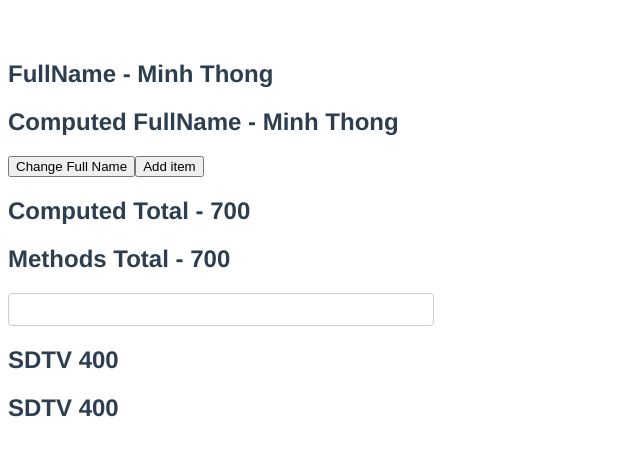
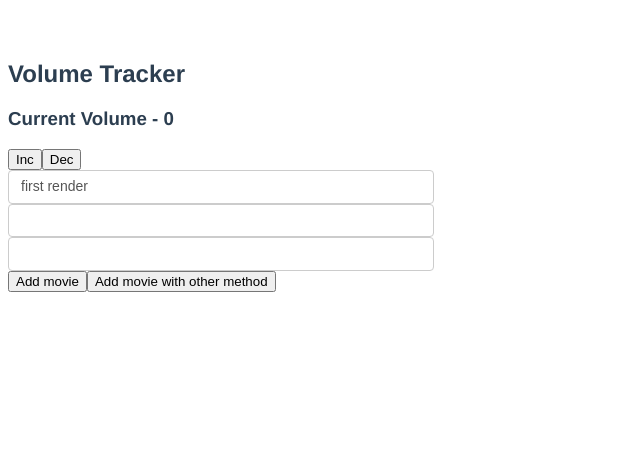
Before and after one commit to thongvm316/VueJs, a Vue app: page / in a window 1280 px wide. Shown: the top 456 px of the page, without its empty margins (0-640 px from the left). Built offline with nearby package versions, Linux system fonts and the light colour scheme.

Commit message:
fn watcher

```diff
--- a/src/App.vue
+++ b/src/App.vue
@@ -1,21 +1,21 @@
 <template>
     <div>
-      <h2>FullName - {{firstName}} {{lastName}}</h2>
-      <h2> Computed FullName - {{ fullName }}</h2>
-      <button @click="changeFullName">Change Full Name</button>
+      <h2>Volume Tracker</h2>
+      <h3>Current Volume - {{ volume }}</h3>
 
-      <button @click="items.push({id: 4, title: 'Keyboard', price: 50})">Add item</button>
-      <h2>Computed Total - {{ total }}</h2>
-      <h2>Methods Total - {{ getTotal() }}</h2>
-      <!-- What is different betweent Computed and Methods? Res: Computed catch result for next render to improve performce, Methods is not., type input and check clg for test behavior -->
+      <div>
+        <button @click="volume += 2">Inc</button>
+        <button @click="volume -= 2">Dec</button>
+      </div>
 
-      <input type="text" v-model="country" name="" id="">
+      <input type="text" v-model="movie" id="">
+      <input type="text" v-model="movieInfo.title" id="">
+      <input type="text" v-model="movieInfo.actor" id="">
 
-      <template v-for="item in items" :key="item.id">
-        <h2 v-if="item.price > 200">{{item.title}}  {{item.price}}</h2>
-      </template>
-
-      <h2 v-for="item in expensiveItems" :key="item.id">{{item.title}}  {{item.price}}</h2>
+      <div>
+        <button @click="movieList.push('Peace and Love')">Add movie</button>
+        <button @click="movieList = movieList.concat(['War'])">Add movie with other method</button> <!-- Can use this to trigger related func on watch config and no need to add deep:true -->
+      </div>
     </div>
 </template>
 
@@ -24,59 +24,45 @@ export default {
   name: 'App',
   data() {
     return {
-     firstName: 'Minh',
-     lastName: 'Thong',
-     items: [
-       {
-         id: 1,
-         title: 'TV',
-         price: 100
-       },
-       {
-         id: 2,
-         title: 'DV',
-         price: 200
-       },
-       {
-         id: 3,
-         title: 'SDTV',
-         price: 400
-       },
-     ],
-     country: ''
+      volume: 0,
+      movie: 'first render',
+      movieInfo: {
+        title: '',
+        actor: ''
+      },
+      movieList: ['316', 'TT1000']
     }
   },
   methods: {
-    getTotal() {
-      console.log('getTotal')
-      return this.items.reduce((total, curr) => (total = total + curr.price), 0)
-    },
-    changeFullName() {
-      this.fullName = 'Ronaldo'
-    }
+
   },
   computed: {
-    // fullName () {
-    //   return `${this.firstName} ${this.lastName}`
-    // },
-    fullName: {
-      get () {
-        console.log('get full name')
-        return `${this.firstName} ${this.lastName}`
-      },
-      set (value) {
-        console.log('set full name')
-        const names = value.split(' ')
-        this.firstName = names[0]
-        this.lastName = names[1]
+
+  },
+  watch: {
+    volume(newValue, oldValue) {
+      // console.log(oldValue)
+      if (newValue > oldValue && newValue === 16) {
+        alert('Alert something')
       }
     },
-    total () {
-      console.log('computed')
-      return this.items.reduce((total, curr) => (total = total + curr.price), 0)
+    movie: {
+      handler(newValue) {
+      console.log(`Call api with movie name ${newValue}`)
+      },
+      immediate: true // for call func handler at first render
     },
-    expensiveItems () {
-      return this.items.filter(item => item.price > 200)
+    movieInfo: {
+      handler(newValue) {
+        console.log(`Call api with movie title ${newValue.title} and actor ${newValue.actor}`)
+      },
+      deep: true // with obj, config this to use handler func, if not func will not call any time.
+    },
+    movieList: {
+      handler(newValue) {
+        console.log(`update list ${newValue}`)
+      },
+      deep: true  // with arr, config this to use handler func, if not func will not call any time || no need if use with btn two on template
     }
   }
 }
```
